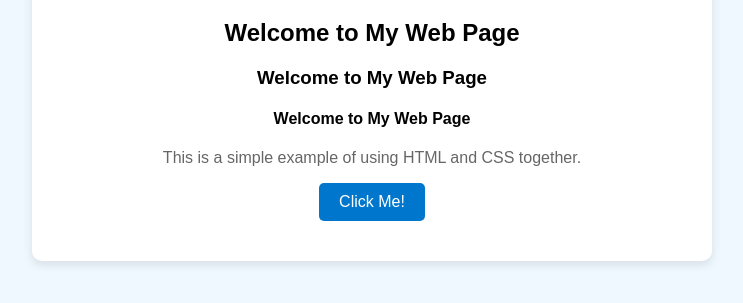
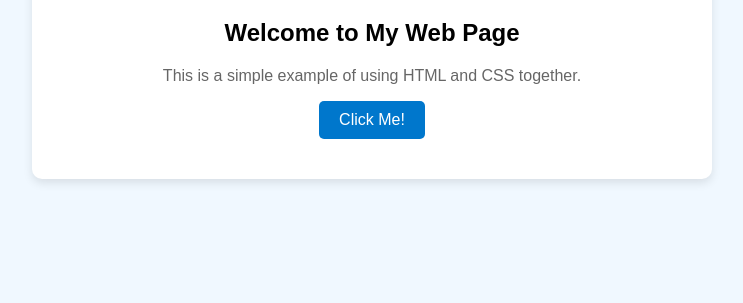
Before and after one commit to yulifrank/newProject, a plain HTML site: page index.html in a window 1280 px wide. Shown: the part 201-504 px from the top of the page, without its empty margins (268-1011 px from the left). Drawn offline with Linux system fonts and the light colour scheme.

Commit message:
change on second  branch

```diff
--- a/index.html
+++ b/index.html
@@ -9,8 +9,6 @@
     <div class="container">
         <h1>Welcome to My Web Page</h1>
         <h2>Welcome to My Web Page</h2>
-        <h3>Welcome to My Web Page</h3>
-        <h4>Welcome to My Web Page</h4>
         <p>This is a simple example of using HTML and CSS together.</p>
         <button class="btn">Click Me!</button>
     </div>
```
